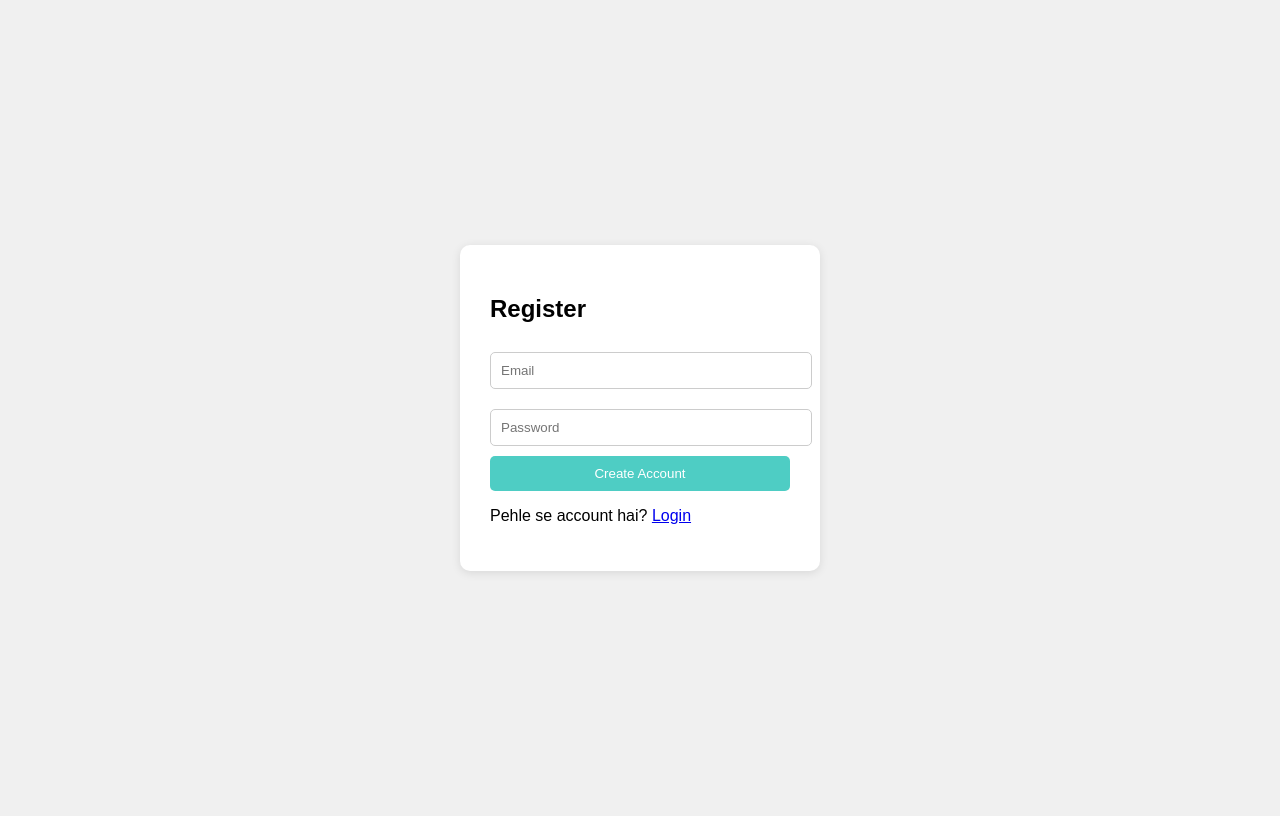
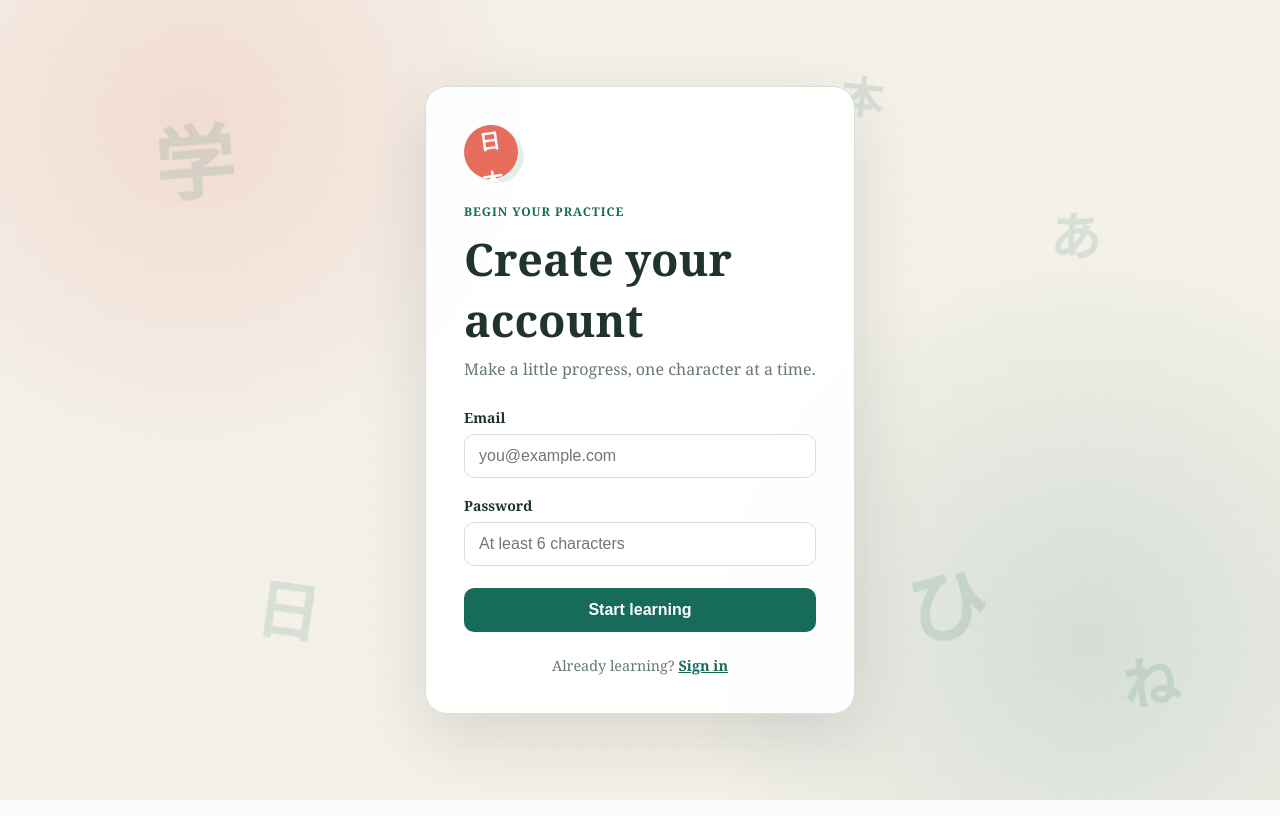
Before and after one commit to shravan95326k-cloud/japanses-study-app, a Flask app: page /register in a window 1280 px wide. Run offline with Flask 3, Linux system fonts and the light colour scheme.

Commit message:
update ragister details

```diff
--- a/style.css
+++ b/style.css
@@ -550,6 +550,57 @@ button.danger {
   50% { transform: translateY(-3px) rotate(3deg); }
 }
 
+.auth-page {
+  min-height: 100vh;
+  display: grid;
+  place-items: center;
+  overflow: hidden;
+  position: relative;
+  background: radial-gradient(circle at 15% 15%, rgba(230, 109, 91, 0.16), transparent 28%), radial-gradient(circle at 85% 80%, rgba(23, 107, 91, 0.14), transparent 32%), var(--bg);
+}
+
+.auth-page::before {
+  content: "";
+  position: fixed;
+  inset: 0;
+  opacity: 0.32;
+  pointer-events: none;
+  background-image: linear-gradient(rgba(32, 51, 47, 0.035) 1px, transparent 1px), linear-gradient(90deg, rgba(32, 51, 47, 0.025) 1px, transparent 1px);
+  background-size: 24px 24px;
+}
+
+.auth-shell { width: min(100% - 32px, 430px); position: relative; z-index: 1; }
+.auth-card { padding: 38px; border: 1px solid var(--border); border-radius: 22px; background: color-mix(in srgb, var(--panel) 94%, transparent); box-shadow: 0 24px 70px rgba(32, 51, 47, 0.14); animation: auth-rise 0.7s cubic-bezier(0.22, 1, 0.36, 1) both; }
+.auth-mark { width: 54px; height: 54px; display: grid; place-items: center; margin-bottom: 24px; border-radius: 50%; background: var(--coral); color: white; font-size: 1.3rem; font-weight: 700; box-shadow: 5px 5px 0 var(--primary-soft); transform: rotate(-8deg); }
+.auth-mark span { margin-left: -4px; margin-top: 10px; }
+.auth-card h1 { margin: 0 0 8px; font-size: clamp(2rem, 7vw, 2.8rem); }
+.auth-intro { margin-bottom: 28px; color: var(--muted); }
+.auth-form { display: grid; gap: 18px; }
+.auth-field { display: grid; gap: 7px; }
+.auth-field label { font-size: 0.88rem; }
+.auth-field input { margin: 0; border-color: var(--border); }
+.auth-form button { margin-top: 4px; padding: 13px 16px; background: var(--primary); }
+.auth-switch { margin: 24px 0 0; color: var(--muted); text-align: center; font-size: 0.9rem; }
+.auth-switch a { color: var(--primary); font-weight: 700; }
+.kana-drift { position: fixed; inset: 0; pointer-events: none; color: var(--primary); }
+.kana { position: absolute; opacity: 0.13; font-family: Georgia, serif; font-weight: 700; user-select: none; animation: kana-float 9s ease-in-out infinite; }
+.kanji-one { top: 13%; left: 12%; font-size: 5rem; animation-delay: -1s; }
+.kana-one { top: 26%; right: 14%; font-size: 3.2rem; animation-delay: -5s; }
+.kanji-two { bottom: 16%; left: 20%; font-size: 4rem; animation-delay: -7s; }
+.kana-two { top: 68%; right: 23%; font-size: 5rem; animation-delay: -3s; }
+.kanji-three { top: 10%; right: 31%; font-size: 2.7rem; animation-delay: -6s; }
+.kana-three { bottom: 10%; right: 8%; font-size: 3.5rem; animation-delay: -2s; }
+
+@keyframes auth-rise {
+  from { opacity: 0; transform: translateY(22px) scale(0.97); }
+  to { opacity: 1; transform: translateY(0) scale(1); }
+}
+
+@keyframes kana-float {
+  0%, 100% { transform: translateY(0) rotate(-8deg); }
+  50% { transform: translateY(-18px) rotate(8deg); }
+}
+
 @media (prefers-reduced-motion: reduce) {
   *, *::before, *::after {
     animation-duration: 0.01ms !important;
--- a/templates/register.html
+++ b/templates/register.html
@@ -1,13 +1,36 @@
 <!DOCTYPE html>
-<html><head><title>Register - Nihon</title>
-<style>body{font-family:sans-serif; display:flex; justify-content:center; align-items:center; height:100vh; background:#f0f0f0} .card{background:white; padding:30px; border-radius:10px; box-shadow:0 2px 10px rgba(0,0,0,0.1); width:300px} input{width:100%; padding:10px; margin:10px 0; border-radius:5px; border:1px solid #ccc} button{width:100%; padding:10px; background:#4ecdc4; color:white; border:none; border-radius:5px; cursor:pointer}</style>
-</head><body>
-<div class="card">
-<h2>Register</h2>
-<form method="POST">
-<input type="email" name="email" placeholder="Email" required>
-<input type="password" name="password" placeholder="Password" required>
-<button type="submit">Create Account</button>
-</form>
-<p>Pehle se account hai? <a href="/login">Login</a></p>
-</div></body></html>
+<html lang="en">
+  <head>
+    <meta charset="UTF-8" />
+    <meta name="viewport" content="width=device-width, initial-scale=1.0" />
+    <title>Register | Nihon</title>
+    <link rel="stylesheet" href="{{ url_for('static', filename='style.css') }}" />
+  </head>
+  <body class="auth-page">
+    <div class="kana-drift" aria-hidden="true">
+      <span class="kana kanji-one">学</span><span class="kana kana-one">あ</span>
+      <span class="kana kanji-two">日</span><span class="kana kana-two">ひ</span>
+      <span class="kana kanji-three">本</span><span class="kana kana-three">ね</span>
+    </div>
+    <main class="auth-shell">
+      <section class="auth-card">
+        <div class="auth-mark" aria-hidden="true">日<span>本</span></div>
+        <p class="eyebrow">Begin your practice</p>
+        <h1>Create your account</h1>
+        <p class="auth-intro">Make a little progress, one character at a time.</p>
+        <form method="POST" class="auth-form">
+          <div class="auth-field">
+            <label for="email">Email</label>
+            <input id="email" type="email" name="email" placeholder="you@example.com" autocomplete="email" required />
+          </div>
+          <div class="auth-field">
+            <label for="password">Password</label>
+            <input id="password" type="password" name="password" placeholder="At least 6 characters" autocomplete="new-password" required />
+          </div>
+          <button type="submit">Start learning</button>
+        </form>
+        <p class="auth-switch">Already learning? <a href="{{ url_for('login') }}">Sign in</a></p>
+      </section>
+    </main>
+  </body>
+</html>
```
Also changed, not shown: templates/login.html (+35 -12 lines).
